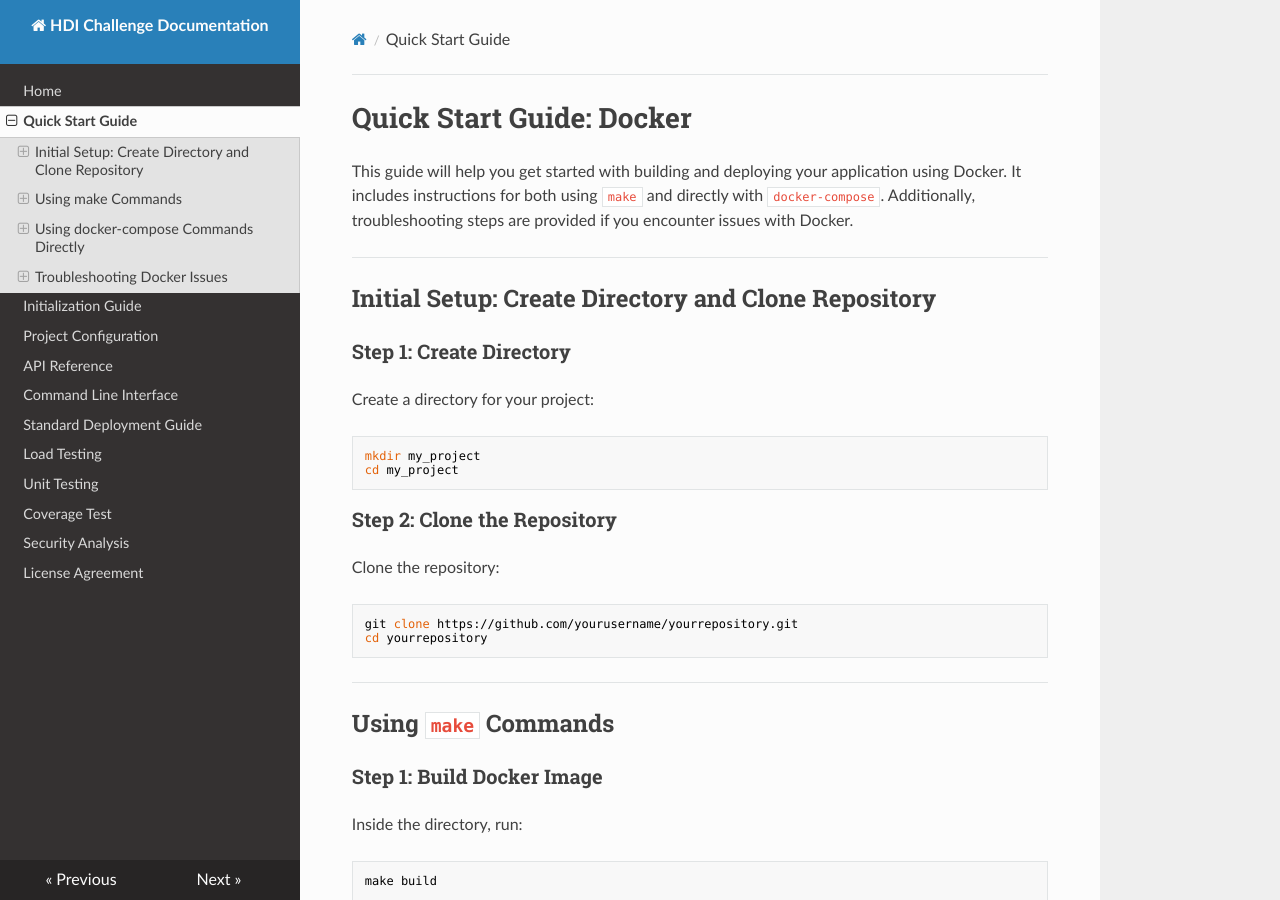
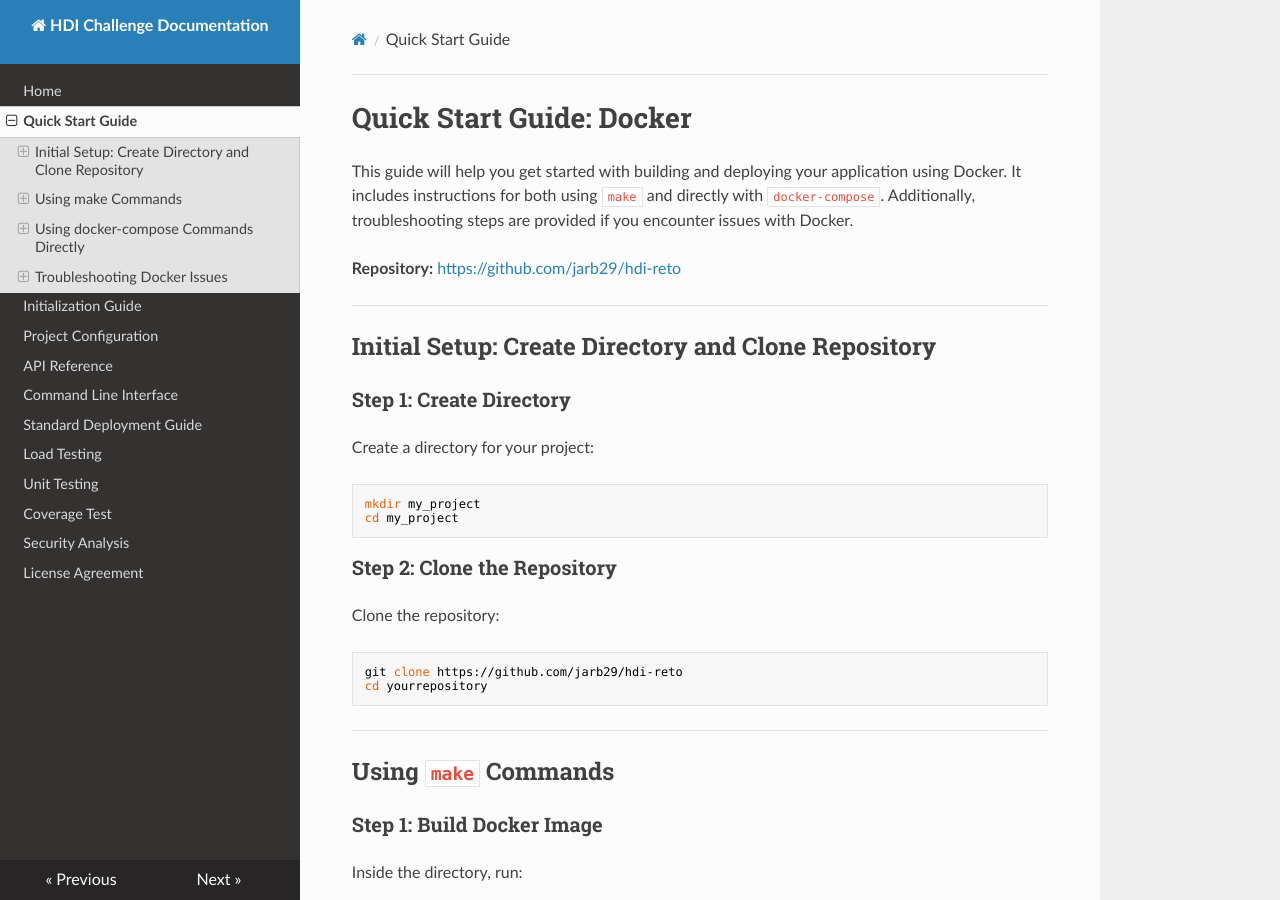
Before and after one commit to jarb29/hdi-reto, an MkDocs documentation site: the page built from docs/quickstart.md, in a window 1280 px wide and 900 px high. Built offline with MkDocs 1.6.1, drawn with Linux system fonts in a browser that asks for light colours; nearby versions of some CDN libraries; some of the changed lines change nothing that is shown.

Commit message:
Update quickstart guide with correct repository URL
Replace placeholder GitHub repository URL with the actual URL used for the project. This ensures users can clone the correct repository when following the guide.

````diff
--- a/docs/quickstart.md
+++ b/docs/quickstart.md
@@ -1,6 +1,8 @@
 # Quick Start Guide: Docker
 
 This guide will help you get started with building and deploying your application using Docker. It includes instructions for both using `make` and directly with `docker-compose`. Additionally, troubleshooting steps are provided if you encounter issues with Docker.
+
+**Repository:** [https://github.com/jarb29/hdi-reto](https://github.com/jarb29/hdi-reto)
 
 ---
 
@@ -20,7 +22,7 @@ cd my_project
 Clone the repository:
 
 ```bash
-git clone https://github.com/yourusername/yourrepository.git
+git clone https://github.com/jarb29/hdi-reto
 cd yourrepository
 ```
 
````
